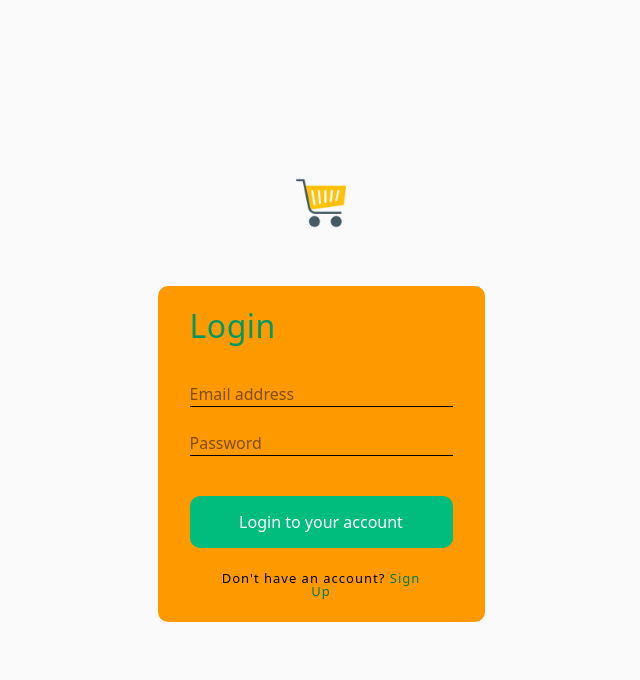
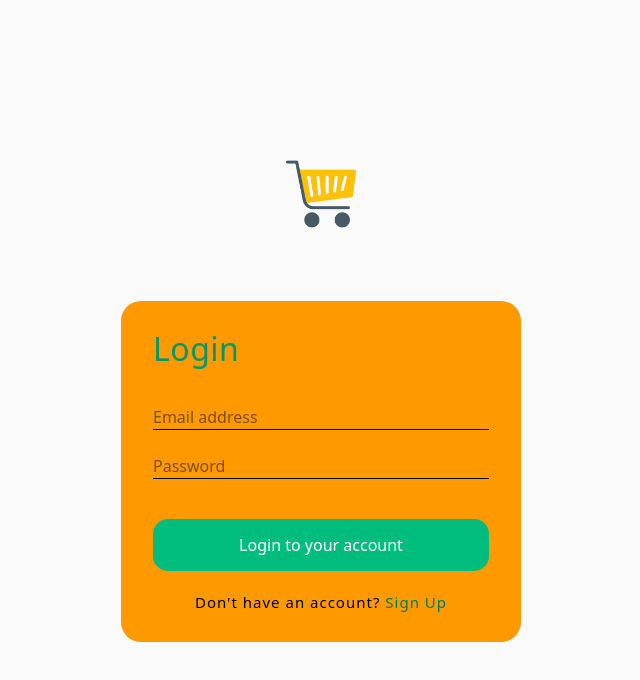
Before and after one commit to LEVANIKAPANADZE/ecomerce, a React (Vite) app: page / in a window 1280 px wide. Shown: the top 680 px of the page, without its empty margins (319-959 px from the left). Built offline with nearby package versions, Linux system fonts and the light colour scheme.

Commit message:
Finished tablet's responsive design for register page

```diff
--- a/src/pages/Login.tsx
+++ b/src/pages/Login.tsx
@@ -67,11 +67,16 @@ export default function Login() {
 
   return (
     <div className="flex flex-col justify-center items-center min-h-screen">
-      <img src={Cart} alt="Shopping cart" className="w-[50px] h-[50px]" />
+      <img
+        src={Cart}
+        alt="Shopping cart"
+        className="w-[50px] h-[50px] md:w-[70px] md:h-[70px]"
+      />
 
       <div
         className="bg-amber-500 w-[327px] py-[24px]
-      px-[32px] mt-[58px] rounded-[10px]"
+      px-[32px] mt-[58px] rounded-[10px] md:w-[400px] md:py-[32px] md:rounded-[20px]
+       md:mt-[72px]"
       >
         <h1
           className="w-[76px] font-normal text-[32px]
@@ -120,7 +125,7 @@ export default function Login() {
           <button
             type="submit"
             className="
-            bg-emerald-500 w-full py-[14px] text-white rounded-[10px]
+            bg-emerald-500 w-full py-[14px] text-white rounded-[15px]
              hover:bg-white hover:text-black cursor-pointer"
           >
             Login to your account
@@ -128,8 +133,8 @@ export default function Login() {
         </form>
 
         <div
-          className="w-[216px] font-normal text-[13px] leading-[100%]
-          tracking-[1px] mt-[24px] text-center mx-auto"
+          className="w-auto font-normal text-[13px] leading-[100%]
+          tracking-[1px] mt-[24px] text-center mx-auto whitespace-nowrap md:text-[15px]"
         >
           Don't have an account?{" "}
           <Link to="/register" className="text-emerald-700 hover:underline">
```
